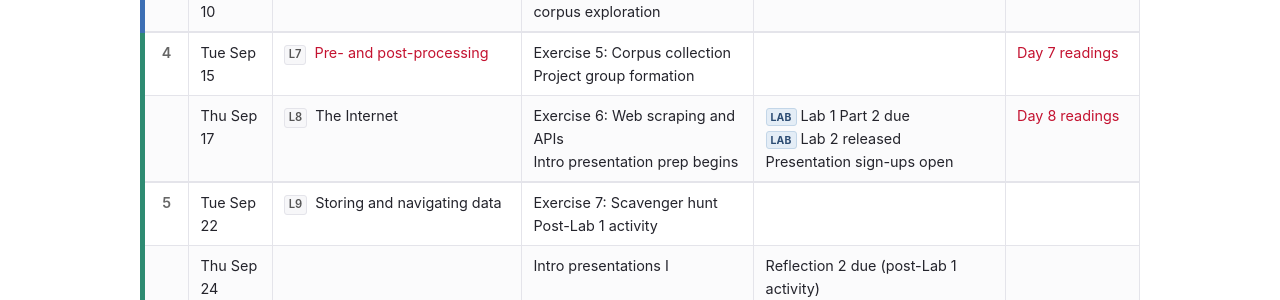
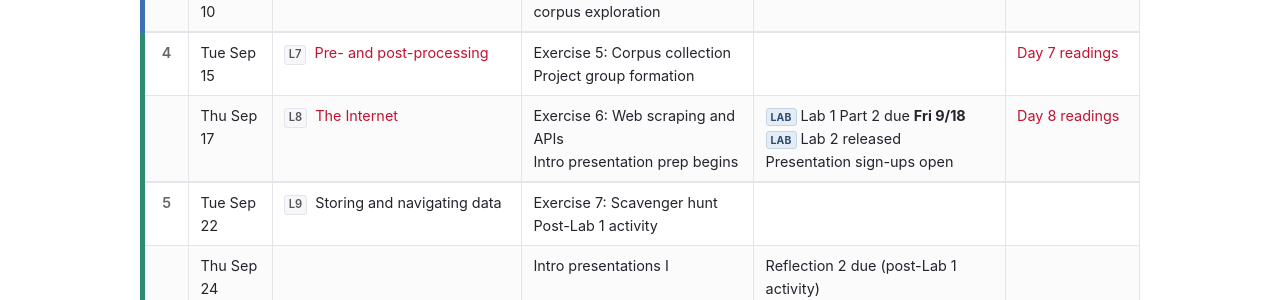
Before and after one commit to clarana/NLPintheWild, a Jekyll site: the page built from index.md, in a window 1280 px wide and 900 px high, scrolled down 3415 px. Shown: the part 153-453 px from the top of the window. Built offline with Jekyll 4.4.1, drawn with Linux system fonts in a browser that asks for light colours.

Commit message:
Add lecture 8 slides, state Part 2 deadline as Fri 9/18
Co-Authored-By: Claude Opus 5 <noreply@anthropic.com>

```diff
--- a/_data/schedule.yml
+++ b/_data/schedule.yml
@@ -142,11 +142,12 @@
   unit: 2
   date: 2026-09-17
   lecture: "The Internet"
+  slides: "https://docs.google.com/presentation/d/1gUwpGe4JiI36UqiI1DHhhPq_XO49f8RYkhVooXSxaJg/edit?usp=sharing"
   activity:
     - "Exercise 6: Web scraping and APIs"
     - "Intro presentation prep begins"
   assignments:
-    - text: "Lab 1 Part 2 due"
+    - text: "Lab 1 Part 2 due **Fri 9/18**"
       tag: lab
     - text: "Lab 2 released"
       tag: lab
```
